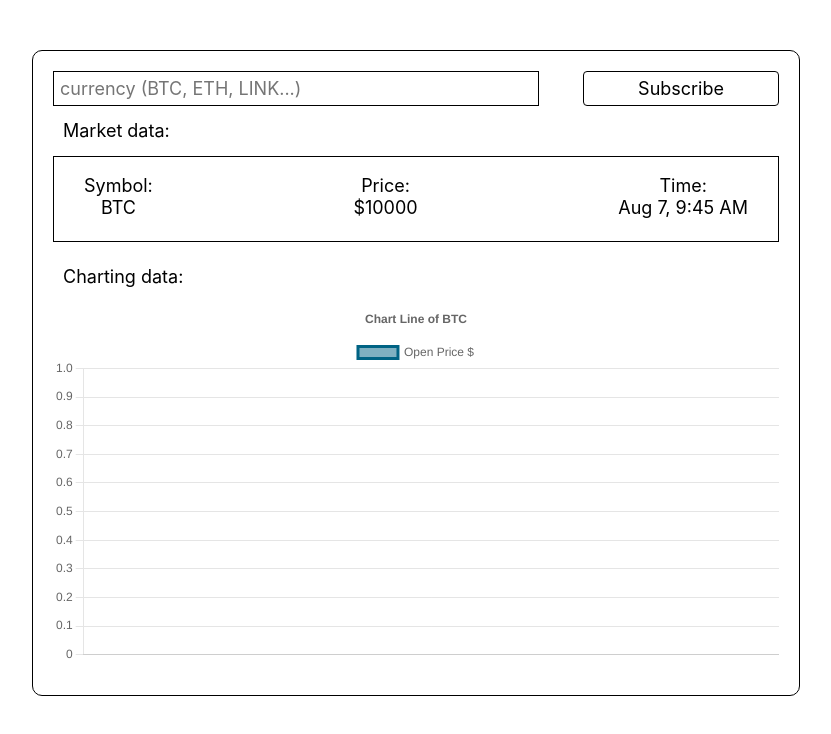
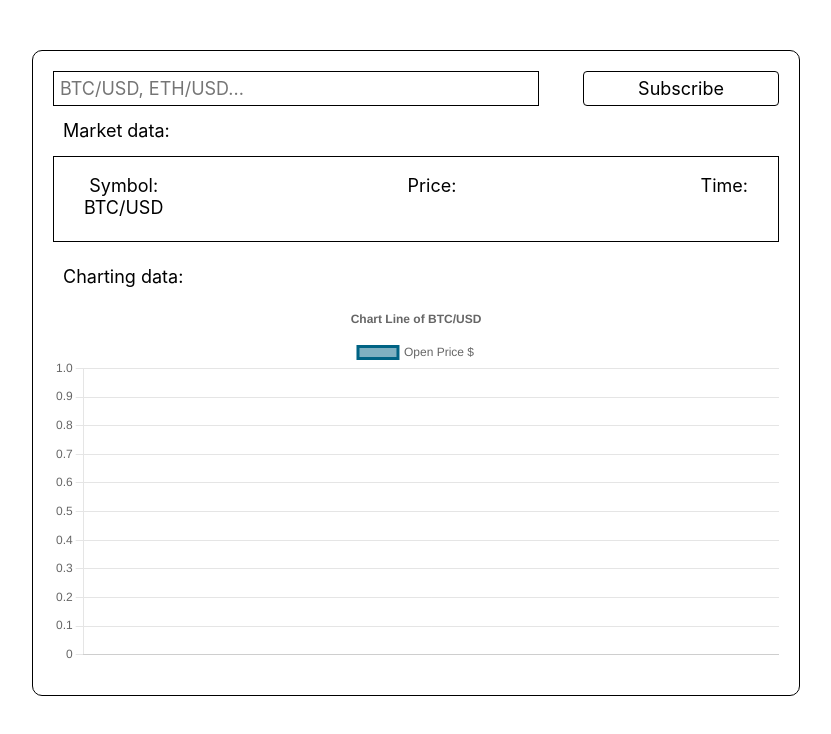
Before and after one commit to gnatuk2312/Palens-CoinAPI, a React (Create React App) app: page / in a window 1280 px wide. Shown: the top 734 px of the page, without its empty margins (224-1055 px from the left). Built offline with nearby package versions, Linux system fonts and the light colour scheme; no server answers.

Commit message:
beta v1.0.0

```diff
--- a/src/App.js
+++ b/src/App.js
@@ -1,5 +1,5 @@
-import React, { useEffect } from 'react';
-//import { loadDataForChart } from './redux/actions/chart';
+import React, { useEffect, useRef } from 'react';
+import { loadDataForChart } from './redux/actions/chart';
 import { useDispatch, useSelector } from 'react-redux';
 import './scss/App.css';
 import Form from './components/Form';
@@ -8,6 +8,36 @@ import { Chart } from './components/Chart';
 
 function App() {
 	const dispatch = useDispatch();
+	const priceParagrahp = useRef();
+	const timeParagrahp = useRef();
+
+	const ws = new WebSocket('wss://ws-sandbox.coinapi.io/v1/')
+	ws.addEventListener('open', (e) => {
+		ws.send(JSON.stringify({
+			"type": "hello",
+			"apikey": "B691B7B0-5616-4419-BD62-3AF6ED85B723",
+			"heartbeat": true,
+			"subscribe_data_type": ["quote"],
+			"subscribe_filter_asset_id": ["BTC/USD"]
+		}))
+	})
+	ws.addEventListener('message', (e) => {
+		let stockObj = JSON.parse(e.data);
+		let date = stockObj.time_coinapi
+
+		priceParagrahp.current.innerText = stockObj.bid_price;
+		timeParagrahp.current.innerText = date
+	})
+
+	const handleChangeCurrency = (currency) => {
+		ws.send(JSON.stringify({
+			"type": "hello",
+			"apikey": "B691B7B0-5616-4419-BD62-3AF6ED85B723",
+			"heartbeat": true,
+			"subscribe_data_type": ["quote"],
+			"subscribe_filter_asset_id": [currency]
+		}))
+	};
 
 	//для логування стейта
 	const state = useSelector(state => {
@@ -15,15 +45,15 @@ function App() {
 	});
 	console.log('state', state);
 
+	useEffect(() => {
+		dispatch(loadDataForChart())
+	}, [dispatch])
 
-	useEffect(() => {
-		//dispatch(loadDataForChart())
-	}, [dispatch])
 
 	return (
 		<section className="app">
 			<article className='app-wrapper'>
-				<Form />
+				<Form handleChangeCurrency={handleChangeCurrency} />
 				<div className='app-data-wrapper'>
 					<p className='app-data-title'>Market data:</p>
 					<ul className='app-data'>
@@ -33,20 +63,15 @@ function App() {
 						</li>
 						<li className='app-data-item'>
 							<span>Price:</span>
-							<p>$10000</p>
+							<p ref={priceParagrahp} ></p>
 						</li>
 						<li className='app-data-item'>
 							<span>Time:</span>
-							<p>Aug 7, 9:45 AM</p>
+							<p ref={timeParagrahp}></p>
 						</li>
 					</ul>
 				</div>
-				<div className='app-chart-wrapper'>
-					<p className='app-chart-title'>Charting data:</p>
-					<div className='app-chart'>
-						<Chart />
-					</div>
-				</div>
+				<Chart />
 			</article>
 		</section>
 	);
--- a/src/components/Chart.js
+++ b/src/components/Chart.jsx
@@ -55,6 +55,11 @@ export const Chart = () => {
 		},
 	};
 	return (
-		<Line options={options} data={data} />
+		<div className='app-chart-wrapper'>
+			<p className='app-chart-title'>Charting data:</p>
+			<div className='app-chart'>
+				<Line options={options} data={data} />
+			</div>
+		</div>
 	);
 };
--- a/src/components/Form.jsx
+++ b/src/components/Form.jsx
@@ -1,27 +1,27 @@
 import React, { useState } from 'react';
 import { useDispatch } from 'react-redux';
 import { useInput } from '../hooks/useInput';
-//import { loadDataForChart } from '../redux/actions/chart';
+import { loadDataForChart } from '../redux/actions/chart';
 import { setNameOfCurrency } from '../redux/actions/currency';
 
-const Form = () => {
+const Form = ({ handleChangeCurrency }) => {
 	const dispatch = useDispatch();
 
 	const [currency, setCurrency] = useState('');
 
 	const submitHandler = (e) => {
 		e.preventDefault();
-		console.log('curr', currency);
 		const uppercase = currency.toUpperCase();
 		dispatch(setNameOfCurrency(uppercase));
-		//dispatch(loadDataForChart(uppercase));
+		dispatch(loadDataForChart(uppercase));
+		handleChangeCurrency(uppercase);
 	};
 	const changeHandler = (e) => {
 		inputValidation.onChange(e)
 		setCurrency(e.target.value);
 	}
 
-	const inputValidation = useInput('', { isEmpty: true, isEnglish: true })
+	const inputValidation = useInput('', { isEmpty: true })
 
 	return (
 		<>
@@ -32,11 +32,10 @@ const Form = () => {
 					value={inputValidation.value}
 					type='text'
 					className='input'
-					placeholder='currency (BTC, ETH, LINK...)' />
+					placeholder='BTC/USD, ETH/USD...' />
 				<button disabled={!inputValidation.inputValid} type='submit' className='button'>Subscribe</button>
 			</form>
 			{(inputValidation.isDirty && inputValidation.isEmpty) && <p className='app-error'>Input is empty</p>}
-			{(inputValidation.isDirty && inputValidation.isEnglish) && <p className='app-error'>Only English letters (btc, eth, bnb)</p>}
 		</>
 	)
 }
--- a/src/hooks/useValidation.js
+++ b/src/hooks/useValidation.js
@@ -3,7 +3,6 @@ import { useEffect, useState } from 'react';
 export const useValidation = (value, validations, name) => {
 
 	const [isEmpty, setEmpty] = useState(false);
-	const [isEnglish, setLoginError] = useState(false);
 
 	const [inputValid, setInputValid] = useState(false);
 
@@ -13,11 +12,6 @@ export const useValidation = (value, validations, name) => {
 				case 'isEmpty':
 					value ? setEmpty(false) : setEmpty(true)
 					break;
-
-				case 'isEnglish':
-					const re = /^[a-zA-Z]+$/;
-					re.test(String(value).toLowerCase()) ? setLoginError(false) : setLoginError(true);
-					break;
 				default:
 					return null;
 			}
@@ -26,17 +20,16 @@ export const useValidation = (value, validations, name) => {
 	}, [value, validations]);
 
 	useEffect(() => {
-		if (isEmpty || isEnglish) {
+		if (isEmpty) {
 			setInputValid(false);
 		} else {
 			setInputValid(true);
 		}
 
-	}, [isEmpty, isEnglish])
+	}, [isEmpty])
 
 	return {
 		isEmpty,
-		isEnglish,
 		inputValid
 	};
 };
--- a/src/redux/actions/chart.js
+++ b/src/redux/actions/chart.js
@@ -1,13 +1,13 @@
 import axios from "axios";
 import { SET_DATA_FOR_CHARTS } from "../types";
 
-export const loadDataForChart = (currency = "BTC") => {
+export const loadDataForChart = (currency = "BTC/USD") => {
 	return async dispatch => {
 		try {
-			const response = await axios.get(`https://rest.coinapi.io/v1/ohlcv/${currency}/USD/history?period_id=1MTH&time_start=2021-01-01`,
+			const response = await axios.get(`https://rest.coinapi.io/v1/ohlcv/${currency}/history?period_id=1MTH&time_start=2021-02-01`,
 				{
 					headers: {
-						"X-CoinAPI-Key": "B691B7B0-5616-4419-BD62-3AF6ED85B723"
+						"X-CoinAPI-Key": "213362F1-135E-4DB2-B4F8-752BC634C941"
 					}
 				}
 			)
@@ -25,7 +25,7 @@ export const loadDataForChart = (currency = "BTC") => {
 			})
 
 		} catch (e) {
-
+			console.log('error', e);
 		}
 	}
 }
--- a/src/redux/reducers/chartReducer.js
+++ b/src/redux/reducers/chartReducer.js
@@ -1,11 +1,10 @@
 import { SET_DATA_FOR_CHARTS, SET_NAME_OF_CURRENCY } from '../types'
 
 const initialState = {
-	currency: "BTC",
+	currency: "BTC/USD",
 	chart: [],
 }
 export const chartReducer = (state = initialState, action) => {
-	console.log('action', action);
 
 	switch (action.type) {
 
```
